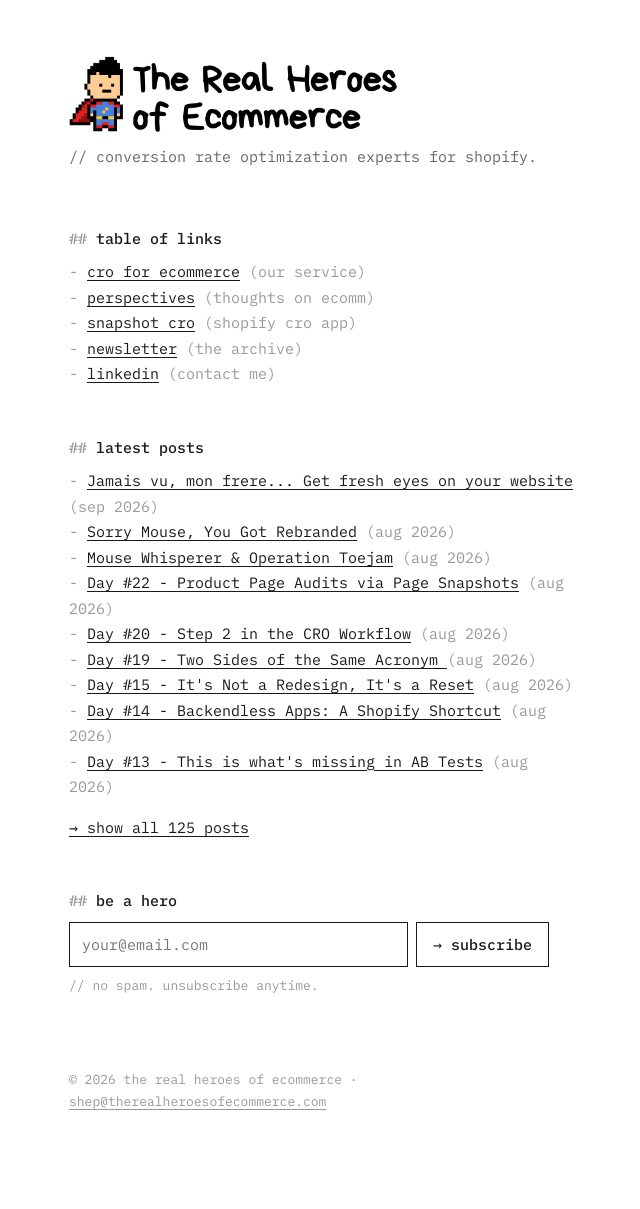
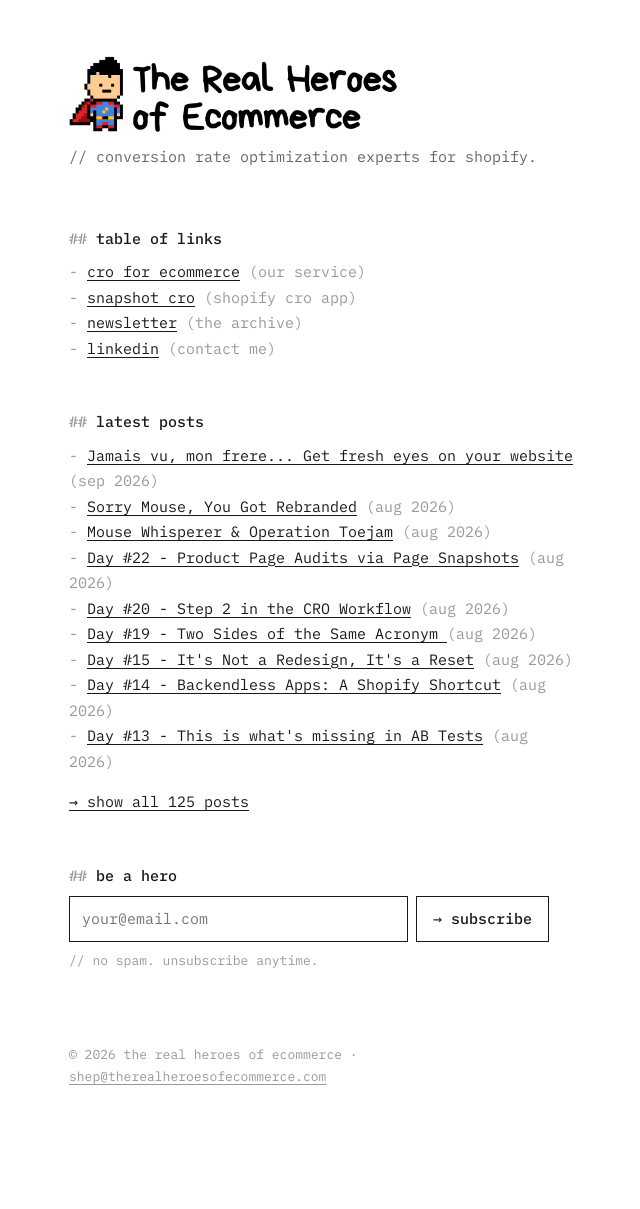
Before and after one commit to therhoe/heroes-site, a Jekyll site: the page built from index.html, in a window 1280 px wide. Shown: the whole page, without its empty margins (315-955 px from the left). Built offline with Jekyll 4.4.1, drawn with Linux system fonts in a browser that asks for light colours; after the commit the page ends 1184 px from its top, so only the background shows below that; part of the change alters nothing that is shown.

Commit message:
Hide perspectives link on homepage until the library has more content
Liquid-commented rather than deleted so it is a one-line restore.

Co-Authored-By: Claude Fable 5 <noreply@anthropic.com>

```diff
--- a/index.html
+++ b/index.html
@@ -74,7 +74,9 @@
   <h1>table of links</h1>
   <ul>
     <li><a href="hire-cro-agency.html">cro for ecommerce</a> <span class="note">(our service)</span></li>
+    {% comment %} hidden until the perspectives library has more content
     <li><a href="/perspectives/">perspectives</a> <span class="note">(thoughts on ecomm)</span></li>
+    {% endcomment %}
     <li><a href="snapshot-cro.html">snapshot cro</a> <span class="note">(shopify cro app)</span></li>
     <li><a href="/newsletter/">newsletter</a> <span class="note">(the archive)</span></li>
     <li><a href="https://www.linkedin.com/in/jasonsdshepherd/">linkedin</a> <span class="note">(contact me)</span></li>
```
